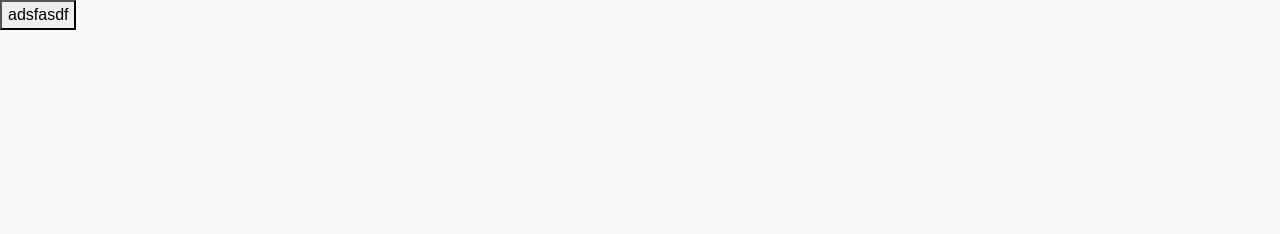
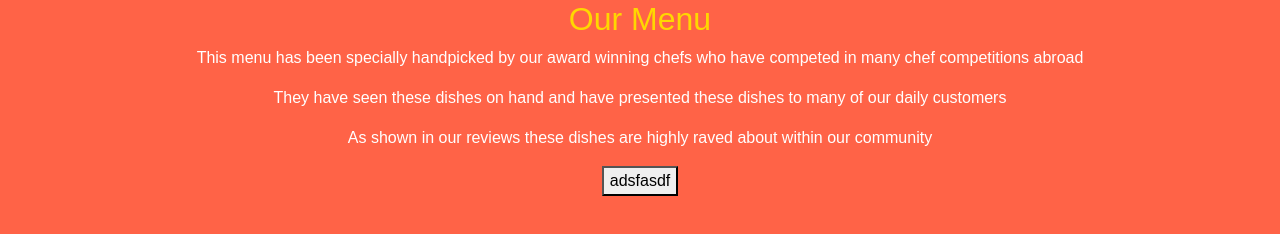
Before and after one commit to angushenderson/winning-hackathon-team, a plain HTML site: page menu.html in a window 1280 px wide. Drawn offline with nearby package versions, Linux system fonts and the light colour scheme.

Commit message:
Update menu.html

```diff
--- a/menu.html
+++ b/menu.html
@@ -7,7 +7,14 @@
     <link href="https://stackpath.bootstrapcdn.com/bootstrap/4.5.2/css/bootstrap.min.css" rel="stylesheet">
     <link href="styles.css" rel="stylesheet">
 </head>
-<body>
+<body style="background-color:tomato; text-align:center; color:white;">
+
+    <h2 style="color:gold">Our Menu</h2>
+
+    <p>This menu has been specially handpicked by our award winning chefs who have competed in many chef competitions abroad</p>
+    <p>They have seen these dishes on hand and have presented these dishes to many of our daily customers</p>
+    <p>As shown in our reviews these dishes are highly raved about within our community</p>
+
     <button onclick="getMeals()">adsfasdf</button>
 
     <div id="foodContainer" class="row row-cols-1 row-cols-md-3 g-4">
```
